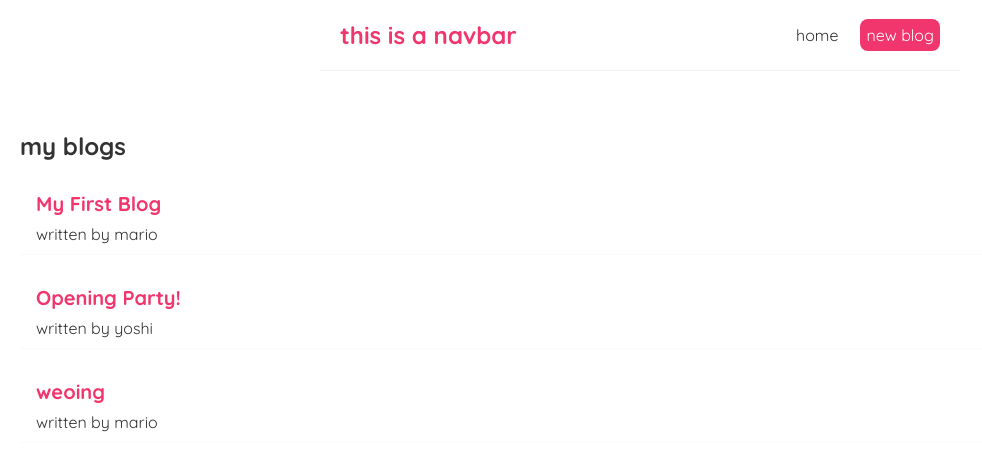
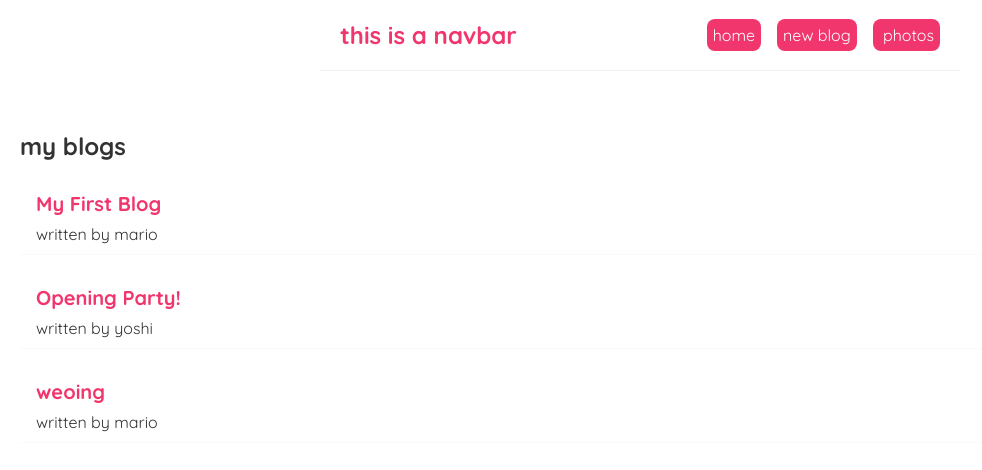
Before and after one commit to pranaytejareddy1996/Fetching-data, a React (Create React App) app: page / in a window 1280 px wide. Shown: the top 470 px of the page, without its empty margins (0-982 px from the left). Built offline with nearby package versions, Linux system fonts and the light colour scheme; no server answers; data requests are answered from the project's data file.

Commit message:
Update navbar.js

```diff
--- a/src/navbar.js
+++ b/src/navbar.js
@@ -5,8 +5,9 @@ const Navbar = () => {
         <nav className="navbar">
             <h1>this is a navbar</h1>
             <div className="links">
-                <Link to ="/">home</Link>
+                <Link to ="/" style={{color:'white', backgroundColor:'#f1356d', borderRadius:'8px'}} >home</Link>
                 <Link to="/create" style={{color:'white', backgroundColor:'#f1356d', borderRadius:'8px'}}>new blog</Link>
+                <Link to='/photos' style={{color:'white', backgroundColor:'#f1356d', borderRadius:'8px'}}> photos </Link>
             </div>
         </nav>
      )
```
